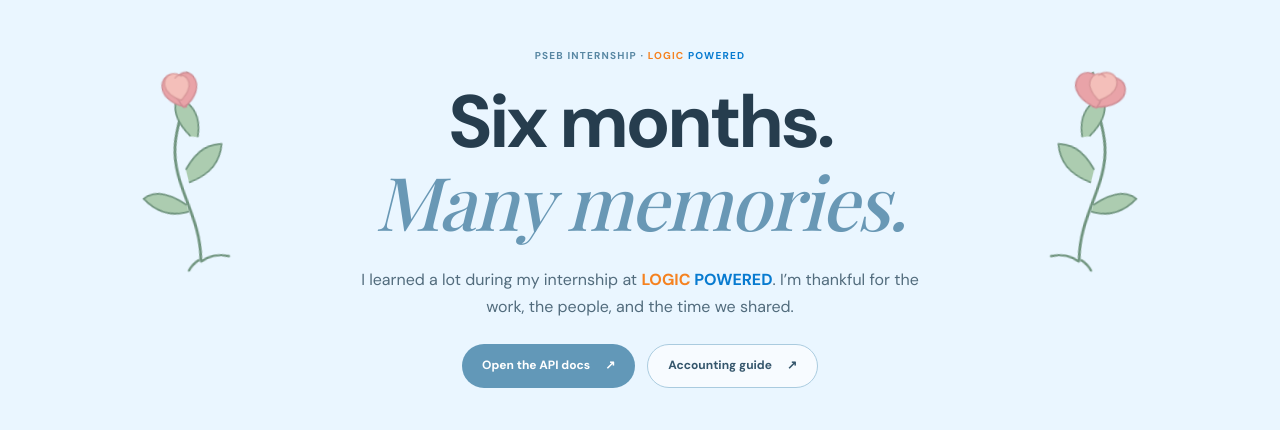
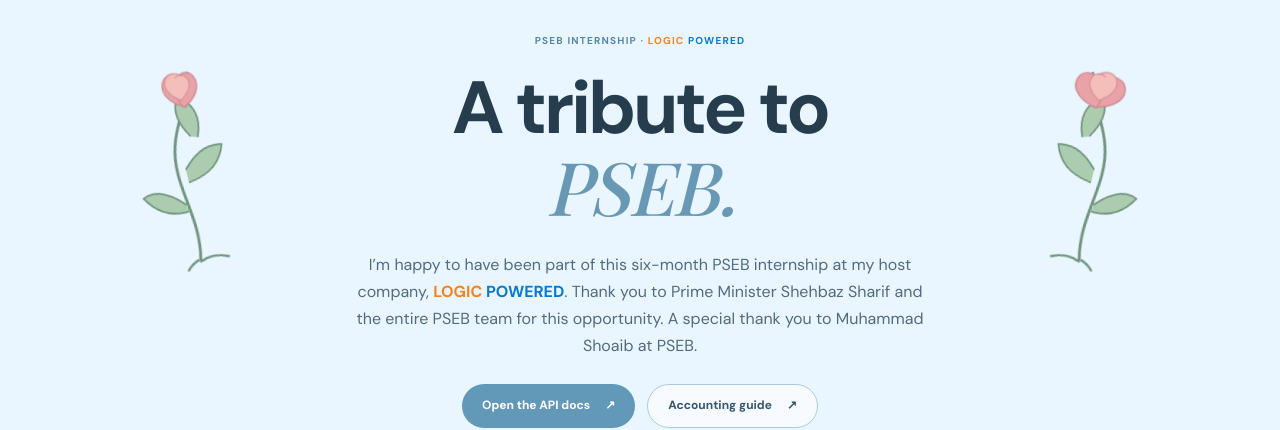
Before and after one commit to shoaib-rawn/internshipdays-wishes, a plain HTML site: page index.html in a window 1280 px wide. Shown: the part 136-566 px from the top of the page. Drawn offline with nearby package versions, Linux system fonts and the light colour scheme; a web font is replaced by a local one.

Commit message:
Dedicate hero to PSEB and thank internship supporters

```diff
--- a/index.html
+++ b/index.html
@@ -33,7 +33,7 @@
   <main id="top">
     <section class="hero wrap">
       <svg class="hero-rose rose-left" viewBox="0 0 220 390" fill="none" aria-hidden="true" focusable="false"><path d="M112 380C128 304 91 246 109 179c12-46 39-69 47-120" stroke="#638a71" stroke-width="5" stroke-linecap="round"/><path d="M108 282C73 247 52 249 37 256c16 26 38 41 72 38M119 222c27-31 49-35 70-31-9 30-29 47-69 54M139 167c-22-34-19-54-8-74 23 21 34 42 20 78" fill="#a5c8a7" stroke="#638a71" stroke-width="3" stroke-linejoin="round"/><path class="rose-petal rose-petal-left" d="M143 116C111 108 93 86 101 67c7-15 26-15 36-4 10 13 13 33 6 53Z" fill="#e99a9e" stroke="#c87c84" stroke-width="2.5"/><path class="rose-petal rose-petal-right" d="M138 116c30-9 45-31 37-48-7-15-25-16-36-3-10 13-12 33-1 51Z" fill="#e99a9e" stroke="#c87c84" stroke-width="2.5"/><path class="rose-petal rose-petal-core" d="M146 61c-11-12-29-9-33 4-5 14 6 27 23 38 16-10 26-24 19-37-5-9-15-10-22-4" fill="#f5b9b2" stroke="#cf8587" stroke-width="2" stroke-linejoin="round"/><path d="M112 383c18-8 32-7 49 1M108 380c-8 3-15 8-20 14" stroke="#638a71" stroke-width="4" stroke-linecap="round"/></svg>
-      <div class="hero-copy reveal"><p class="eyebrow">PSEB INTERNSHIP · <span class="brand-name"><span class="brand-logic">LOGIC</span> <span class="brand-powered">POWERED</span></span></p><h1>Six months.<br><em>Many memories.</em></h1><p class="intro">I learned a lot during my internship at <span class="brand-name"><span class="brand-logic">LOGIC</span> <span class="brand-powered">POWERED</span></span>. I’m thankful for the work, the people, and the time we shared.</p><div class="hero-actions"><a class="button button-primary" href="https://quick-book-erp-backend.vercel.app/docs" target="_blank" rel="noopener">Open the API docs <span>↗</span></a><a class="button button-secondary" href="gaap-guide.html">Accounting guide <span>↗</span></a></div></div>
+      <div class="hero-copy reveal"><p class="eyebrow">PSEB INTERNSHIP · <span class="brand-name"><span class="brand-logic">LOGIC</span> <span class="brand-powered">POWERED</span></span></p><h1>A tribute to<br><em>PSEB.</em></h1><p class="intro">I’m happy to have been part of this six-month PSEB internship at my host company, <span class="brand-name"><span class="brand-logic">LOGIC</span> <span class="brand-powered">POWERED</span></span>. Thank you to Prime Minister Shehbaz Sharif and the entire PSEB team for this opportunity. A special thank you to Muhammad Shoaib at PSEB.</p><div class="hero-actions"><a class="button button-primary" href="https://quick-book-erp-backend.vercel.app/docs" target="_blank" rel="noopener">Open the API docs <span>↗</span></a><a class="button button-secondary" href="gaap-guide.html">Accounting guide <span>↗</span></a></div></div>
       <svg class="hero-rose rose-right" viewBox="0 0 220 390" fill="none" aria-hidden="true" focusable="false"><path d="M112 380C128 304 91 246 109 179c12-46 39-69 47-120" stroke="#638a71" stroke-width="5" stroke-linecap="round"/><path d="M108 282C73 247 52 249 37 256c16 26 38 41 72 38M119 222c27-31 49-35 70-31-9 30-29 47-69 54M139 167c-22-34-19-54-8-74 23 21 34 42 20 78" fill="#a5c8a7" stroke="#638a71" stroke-width="3" stroke-linejoin="round"/><path class="rose-petal rose-petal-left" d="M143 116C111 108 93 86 101 67c7-15 26-15 36-4 10 13 13 33 6 53Z" fill="#e99a9e" stroke="#c87c84" stroke-width="2.5"/><path class="rose-petal rose-petal-right" d="M138 116c30-9 45-31 37-48-7-15-25-16-36-3-10 13-12 33-1 51Z" fill="#e99a9e" stroke="#c87c84" stroke-width="2.5"/><path class="rose-petal rose-petal-core" d="M146 61c-11-12-29-9-33 4-5 14 6 27 23 38 16-10 26-24 19-37-5-9-15-10-22-4" fill="#f5b9b2" stroke="#cf8587" stroke-width="2" stroke-linejoin="round"/><path d="M112 383c18-8 32-7 49 1M108 380c-8 3-15 8-20 14" stroke="#638a71" stroke-width="4" stroke-linecap="round"/></svg>
     </section>
 
```
